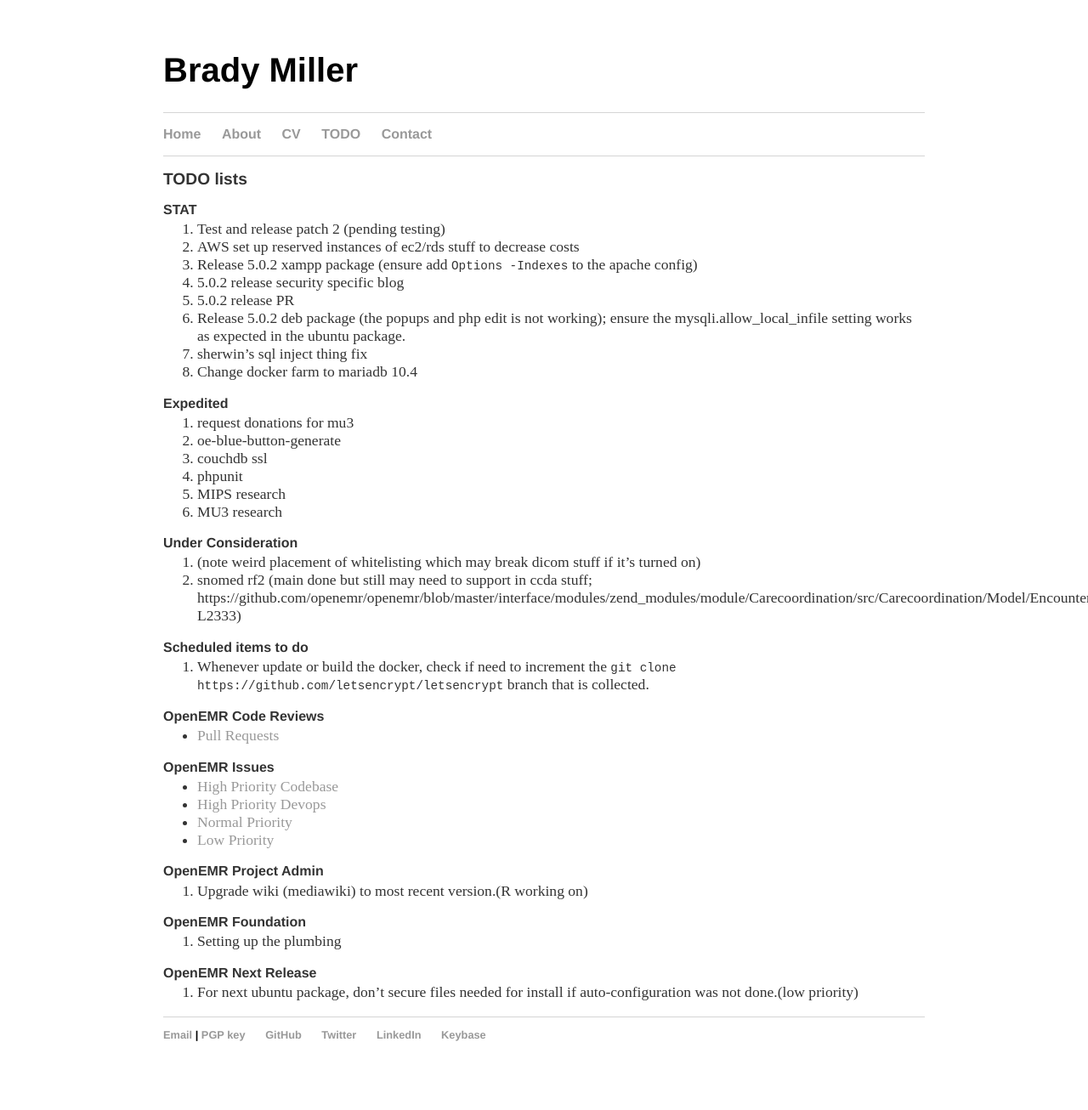
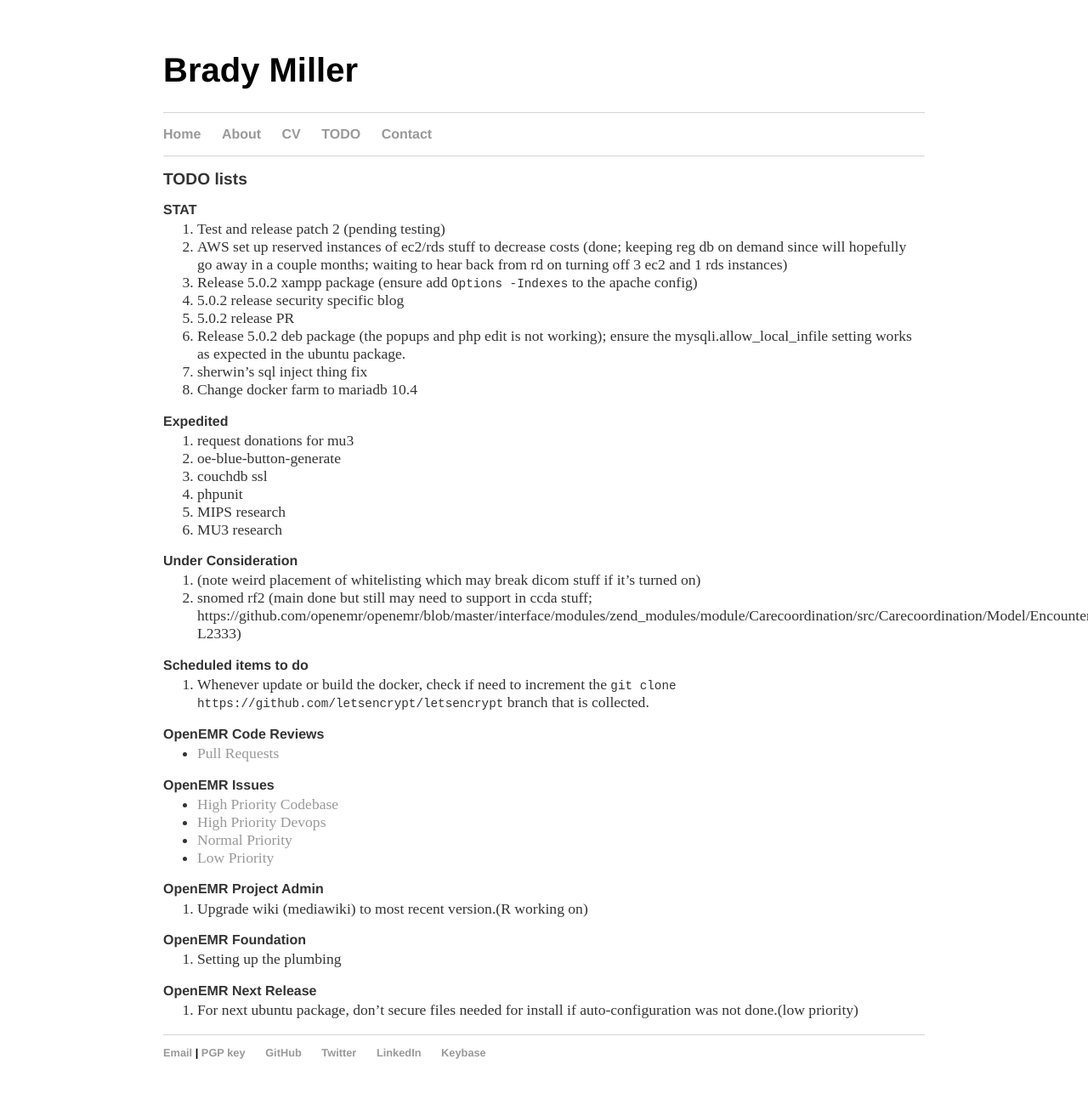
Before and after one commit to bradymiller/bradymiller.github.io, a Jekyll site: the page built from todo/index.md, in a window 1280 px wide. Shown: the whole page at 85% size. Built offline with Jekyll 4.4.1, drawn with Linux system fonts in a browser that asks for light colours; our own code applies the rules of GitHub Pages for plain Markdown files; before the commit the page ends 1285 px from its top, so only the background shows below that.

Commit message:
Update index.md

```diff
--- a/todo/index.md
+++ b/todo/index.md
@@ -5,7 +5,7 @@ layout: default
 
 ### STAT
 1. Test and release patch 2 (pending testing)
-1. AWS set up reserved instances of ec2/rds stuff to decrease costs
+1. AWS set up reserved instances of ec2/rds stuff to decrease costs (done; keeping reg db on demand since will hopefully go away in a couple months; waiting to hear back from rd on turning off 3 ec2 and 1 rds instances)
 1. Release 5.0.2 xampp package (ensure add `Options -Indexes` to the apache config)
 1. 5.0.2 release security specific blog
 1. 5.0.2 release PR
```
